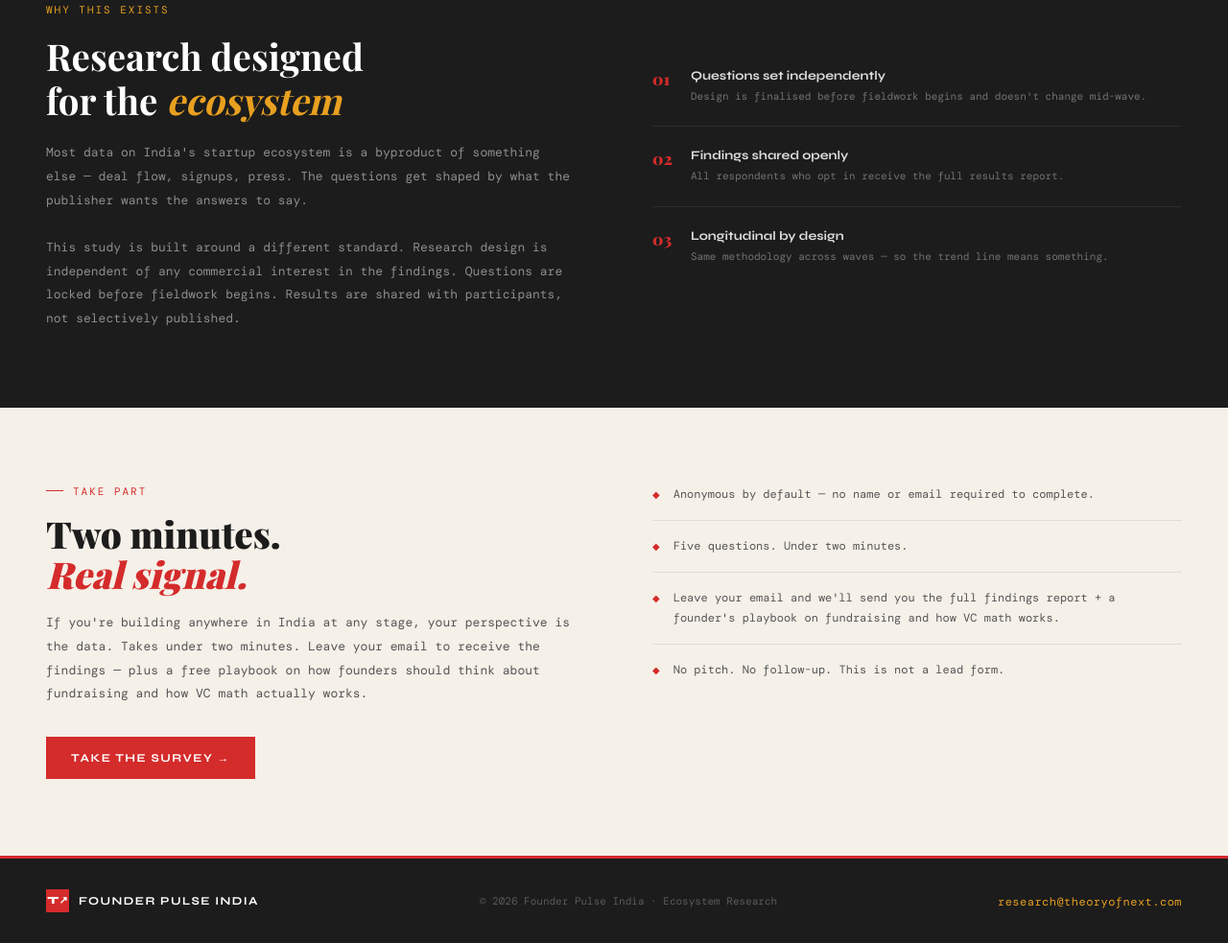
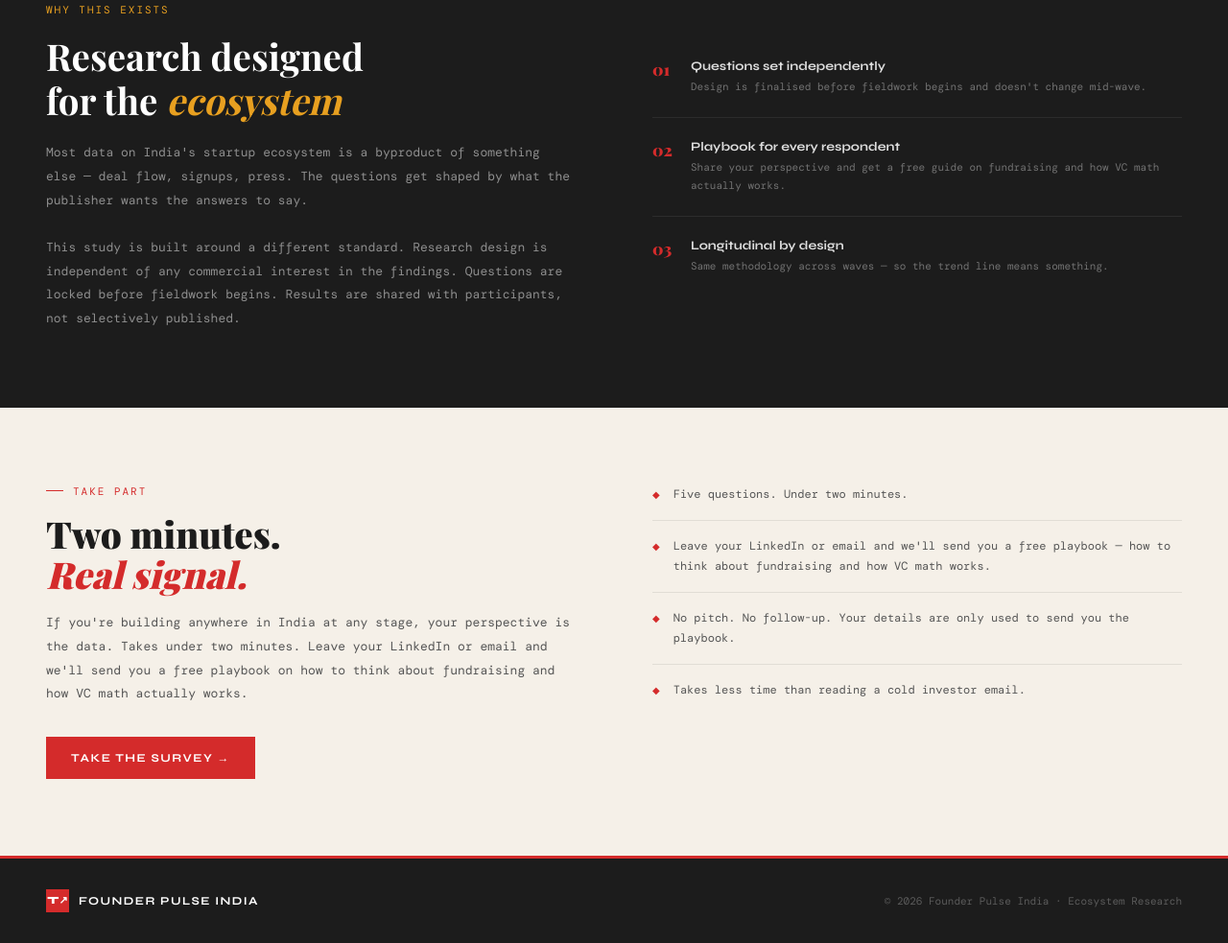
Before and after one commit to anshul-tiberius/research-theoryofnext, a plain HTML site: page index.html in a window 1280 px wide. Shown: the part 915-1898 px from the top of the page at 96% size. Drawn offline with nearby package versions, Linux system fonts and the light colour scheme; a web font is replaced by a local one.

Commit message:
Update index.html
Changed contact form, main form and footer

```diff
--- a/index.html
+++ b/index.html
@@ -224,7 +224,7 @@
       <div class="logo-mark"><span>T↗</span></div>
       <span class="logo-text">Founder <em>Pulse</em> India</span>
     </a>
-    <a href="mailto:research@theoryofnext.com" class="nav-contact">Contact Us →</a>
+    <a href="https://tally.so/r/ODjk1A" target="_blank" class="nav-contact">Contact Us →</a>
   </nav>
 
   <!-- HERO -->
@@ -234,7 +234,7 @@
       <div>
         <div class="eyebrow">Ecosystem Research · India</div>
         <h1>Which investors<br>do <em>founders</em><br>actually trust?</h1>
-        <p class="hero-desc">An independent study on how India's founders discover, evaluate, and decide — with findings shared openly across the ecosystem.</p>
+        <p class="hero-desc">An independent study on how India's founders discover, evaluate, and decide — share your perspective, get a free playbook on fundraising and how VC math works.</p>
         <a href="https://tally.so/r/2EJM0M" target="_blank" class="btn-red">Participate in Research →</a>
       </div>
       <div>
@@ -281,7 +281,7 @@
       </div>
       <div class="about-item">
         <div class="about-num">02</div>
-        <div><div class="about-item-title">Findings shared openly</div><div class="about-item-body">All respondents who opt in receive the full results report.</div></div>
+        <div><div class="about-item-title">Playbook for every respondent</div><div class="about-item-body">Share your perspective and get a free guide on fundraising and how VC math actually works.</div></div>
       </div>
       <div class="about-item">
         <div class="about-num">03</div>
@@ -295,14 +295,14 @@
     <div class="reveal">
       <div class="section-eyebrow">Take Part</div>
       <h2 class="section-title">Two minutes.<br><em>Real signal.</em></h2>
-      <p class="section-body">If you're building anywhere in India at any stage, your perspective is the data. Takes under two minutes. Leave your email to receive the findings — plus a free playbook on how founders should think about fundraising and how VC math actually works.</p>
+      <p class="section-body">If you're building anywhere in India at any stage, your perspective is the data. Takes under two minutes. Leave your LinkedIn or email and we'll send you a free playbook on how to think about fundraising and how VC math actually works.</p>
       <a href="https://tally.so/r/2EJM0M" target="_blank" class="btn-red">Take the Survey →</a>
     </div>
     <ul class="promise-list reveal">
-      <li class="promise-item"><span class="promise-icon">◆</span><span>Anonymous by default — no name or email required to complete.</span></li>
       <li class="promise-item"><span class="promise-icon">◆</span><span>Five questions. Under two minutes.</span></li>
-      <li class="promise-item"><span class="promise-icon">◆</span><span>Leave your email and we'll send you the full findings report + a founder's playbook on fundraising and how VC math works.</span></li>
-      <li class="promise-item"><span class="promise-icon">◆</span><span>No pitch. No follow-up. This is not a lead form.</span></li>
+      <li class="promise-item"><span class="promise-icon">◆</span><span>Leave your LinkedIn or email and we'll send you a free playbook — how to think about fundraising and how VC math works.</span></li>
+      <li class="promise-item"><span class="promise-icon">◆</span><span>No pitch. No follow-up. Your details are only used to send you the playbook.</span></li>
+      <li class="promise-item"><span class="promise-icon">◆</span><span>Takes less time than reading a cold investor email.</span></li>
     </ul>
   </section>
 
@@ -313,7 +313,6 @@
       <span class="footer-wordmark">Founder Pulse India</span>
     </div>
     <div class="footer-copy">© 2026 Founder Pulse India · Ecosystem Research</div>
-    <div class="footer-email"><a href="mailto:research@theoryofnext.com">research@theoryofnext.com</a></div>
   </footer>
 
   <script>
```
